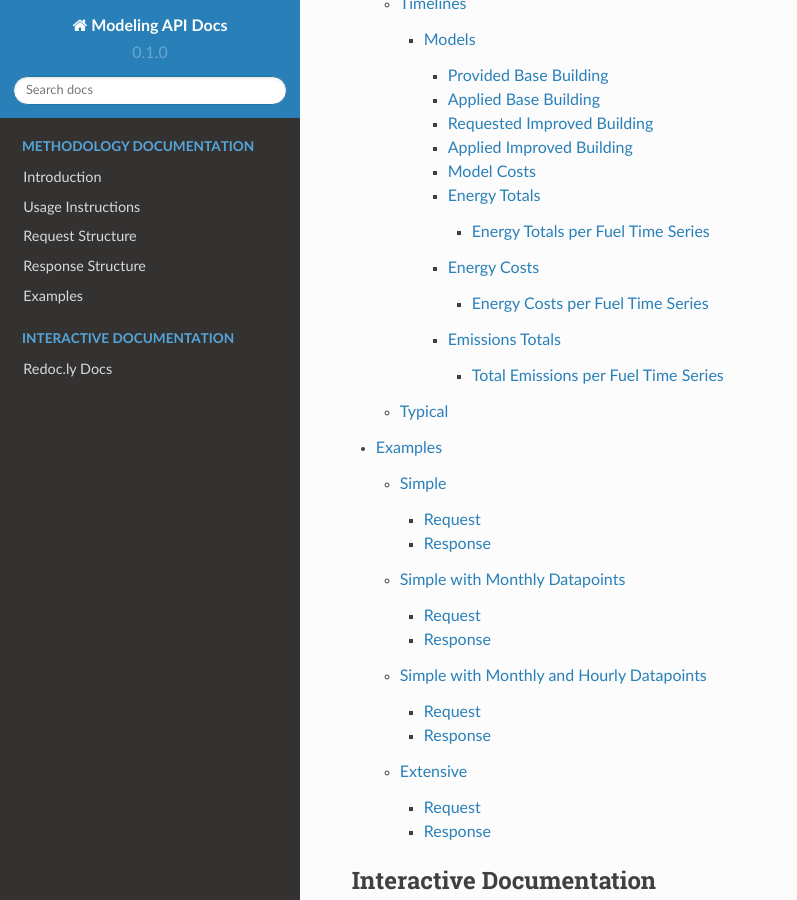
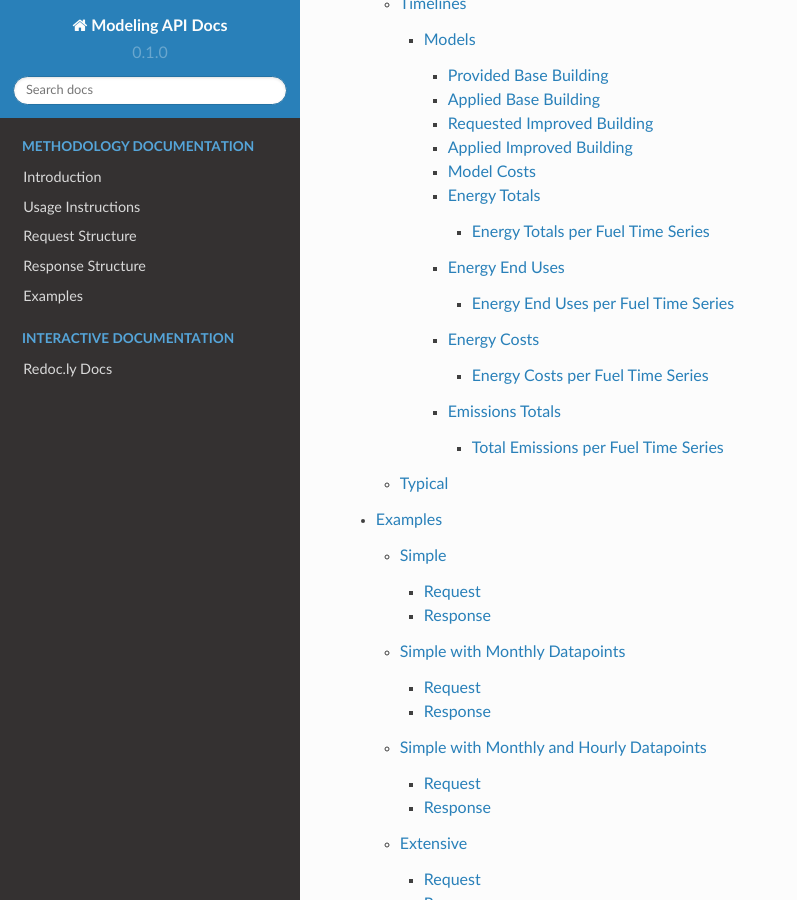
Before and after one commit to RadiantLabs/modeling-api-docs, a Sphinx documentation site: the page built from docs/source/index.rst, in a window 1280 px wide and 900 px high, scrolled down 2184 px. Shown: the whole window, without its empty margins (0-797 px from the left). Built offline with Sphinx 7.4.7 and the Read the Docs theme 2.0.0, drawn with Linux system fonts in a browser that asks for light colours; some of the changed lines change nothing that is shown.

Commit message:
Add energyEndUses to response_structure

```diff
--- a/docs/source/response_structure.rst
+++ b/docs/source/response_structure.rst
@@ -70,6 +70,30 @@ Energy Totals per Fuel Time Series
 .. literalinclude:: schemas/response/EnergyTotalsPerFuelTimeSeries.json5
    :language: javascript
 
+Energy End Uses
+~~~~~~~~~~~~~~~
+
+.. literalinclude:: schemas/response/EnergyEndUses.json5
+   :language: javascript
+
+Energy End Uses per Fuel Time Series
+^^^^^^^^^^^^^^^^^^^^^^^^^^^^^^^^^^^^
+
+.. literalinclude:: schemas/response/EnergyEndUsesPerFuelTimeSeries.json5
+   :language: javascript
+
+================================== ==========================================================================================================
+Property                           Notes
+================================== ==========================================================================================================
+``heating``                        Excludes heat pump backup and fans/pumps
+``heatingFansPumps``               Includes supply fan (air distribution) or circulating pump (hydronic distribution or geothermal loop)
+``heatingHeatPumpBackup``          Excludes heat pump backup fans/pumps
+``heatingHeatPumpBackupFansPumps`` Includes supply fan (air distribution) or circulating pump (hydronic distribution) during heat pump backup
+``cooling``                        Excludes fans/pumps
+``coolingFansPumps``               Includes supply fan (air distribution) and circulating pump (geothermal loop)
+``pv``                             Negative value for any power produced
+================================== ==========================================================================================================
+
 Energy Costs
 ~~~~~~~~~~~~
 
```
